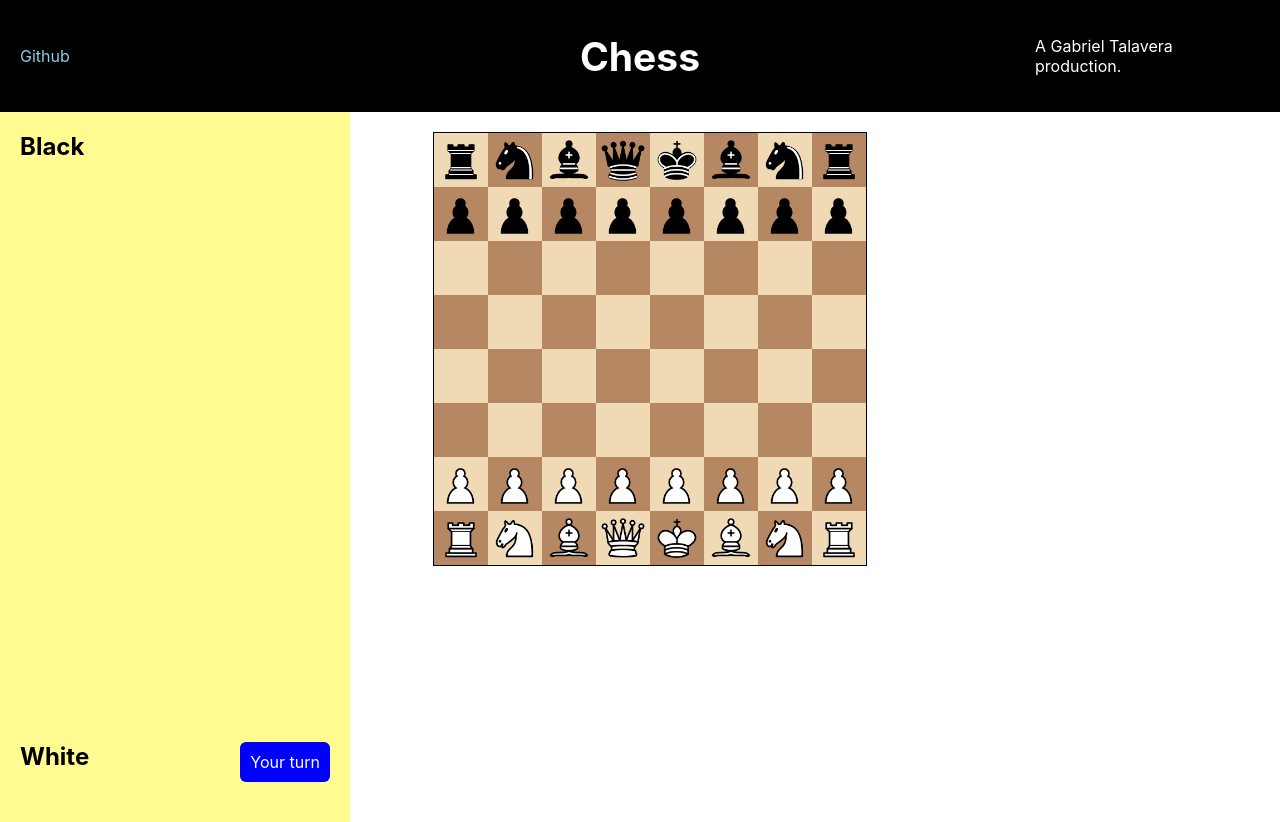
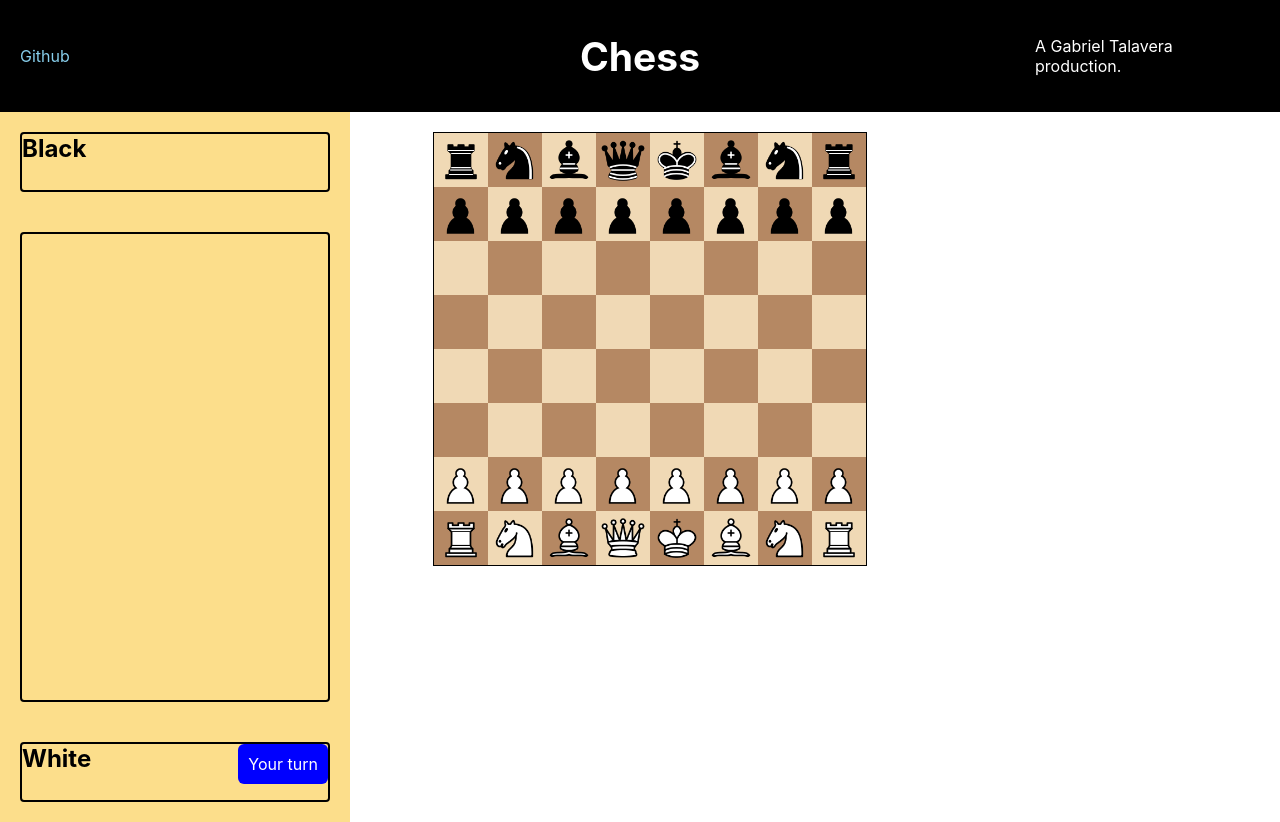
Before and after one commit to gabrieltal/chess, a React (Create React App) app: page / in a window 1280 px wide. Built offline with nearby package versions, Linux system fonts and the light colour scheme.

Commit message:
Minor updates to styles, color changes, etc

```diff
--- a/src/App.css
+++ b/src/App.css
@@ -112,6 +112,11 @@ a:hover {
   margin-bottom: 20px;
 }
 
+.my-1 {
+  margin-top: 10px;
+  margin-bottom: 10px;
+}
+
 .mx-2 {
   margin-left: 20px;
   margin-right: 20px;
@@ -123,6 +128,10 @@ a:hover {
 
 .ml-3 {
   margin-left: 30px;
+}
+
+.mb-2 {
+  margin-bottom: 20px;
 }
 
 .p-2 {
@@ -191,7 +200,7 @@ header {
   display: grid;
   grid-template-columns: auto;
   grid-template-rows: 100px auto 100px;
-  background-color: #fffb91;
+  background-color: #fcde8b;
   height: calc(100vh - 90px);
 }
 
@@ -211,11 +220,15 @@ header {
 
 .player-card {
   min-height: 50px;
+  border: 2px solid black;
+  border-radius: 4px;
 }
 
 .move-history {
   min-width: 250px;
   min-height: 200px;
+  border: 2px solid black;
+  border-radius: 4px;
 }
 
 .empty {
```
